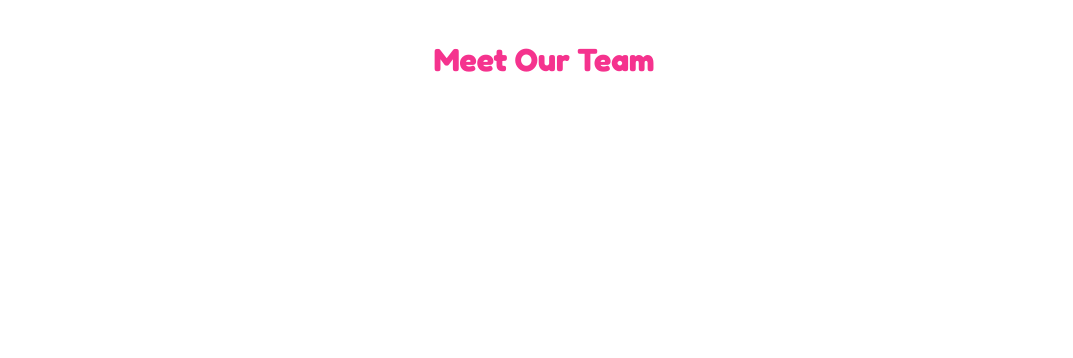
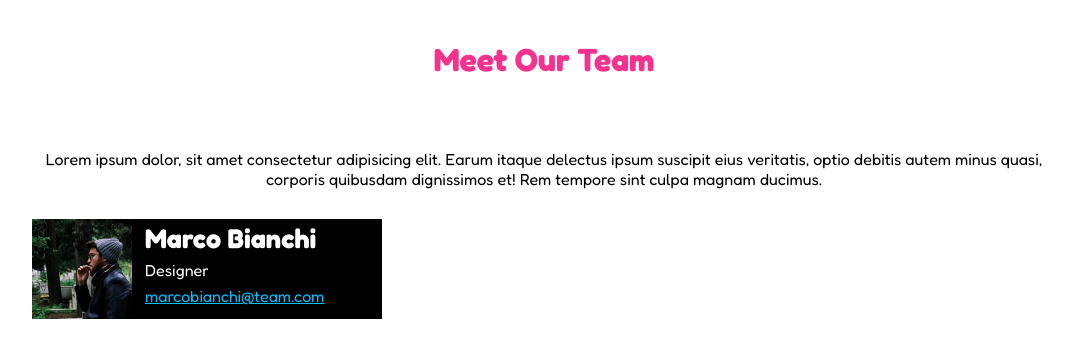
Before and after one commit to DavidC1103/html-css-float-cards, a plain HTML site: page index.html in a window 1280 px wide. Shown: the whole page, without its empty margins (96-1169 px from the left). Drawn offline with Linux system fonts and the light colour scheme.

Commit message:
[ first img added]

```diff
--- a/css/style.css
+++ b/css/style.css
@@ -15,3 +15,62 @@ h1{
   margin-top: 40px;
   margin-bottom: 70px;
 }
+
+p{
+  width: 80%;
+  max-width: 1170px;
+  margin: 0 auto;
+  text-align: center;
+  margin-bottom: 30px;
+}
+
+img{
+height: 100px;
+width: 100px;
+float: left;
+}
+
+
+ul{
+  list-style: none;
+  display: inline-block;
+  padding-left: 10px;
+
+}
+
+li{
+  color: white;
+  padding: 3px;
+
+}
+a{
+  color:deepskyblue;
+}
+
+
+.container{
+  width: 80%;
+  max-width: 1170px;
+  margin: 0 auto;
+}
+
+.clearfix::after{
+  content: '';
+  display: table;
+  clear: both;
+}
+
+
+
+
+
+.info-foto{
+  background-color: black;
+  height: 100px;
+  max-width: 350px;
+
+}
+
+.nome{
+  font-size: 27px;
+}
--- a/index.html
+++ b/index.html
@@ -19,6 +19,32 @@
     </div>
   </header>
 
+  <main class=".container">
+    <p>
+      Lorem ipsum dolor, sit amet consectetur adipisicing elit. Earum itaque delectus ipsum suscipit eius veritatis, optio debitis autem minus quasi, corporis quibusdam dignissimos et! Rem tempore sint culpa magnam ducimus.
+    </p>
+
+    <section class="container clearfix">
+
+     <div class="info-foto">
+       <div>
+        <img src="img/male1.png" alt="marco">
+        <ul>
+          <li class="nome"><strong>Marco Bianchi</strong></li>
+          <li>Designer</li>
+          <li><a href="#">marcobianchi@team.com</a></li>
+        </ul>
+
+
+       </div>
+
+
+      </div>
+    </section>
+  </main>
+
+
+
 
 
 
```
